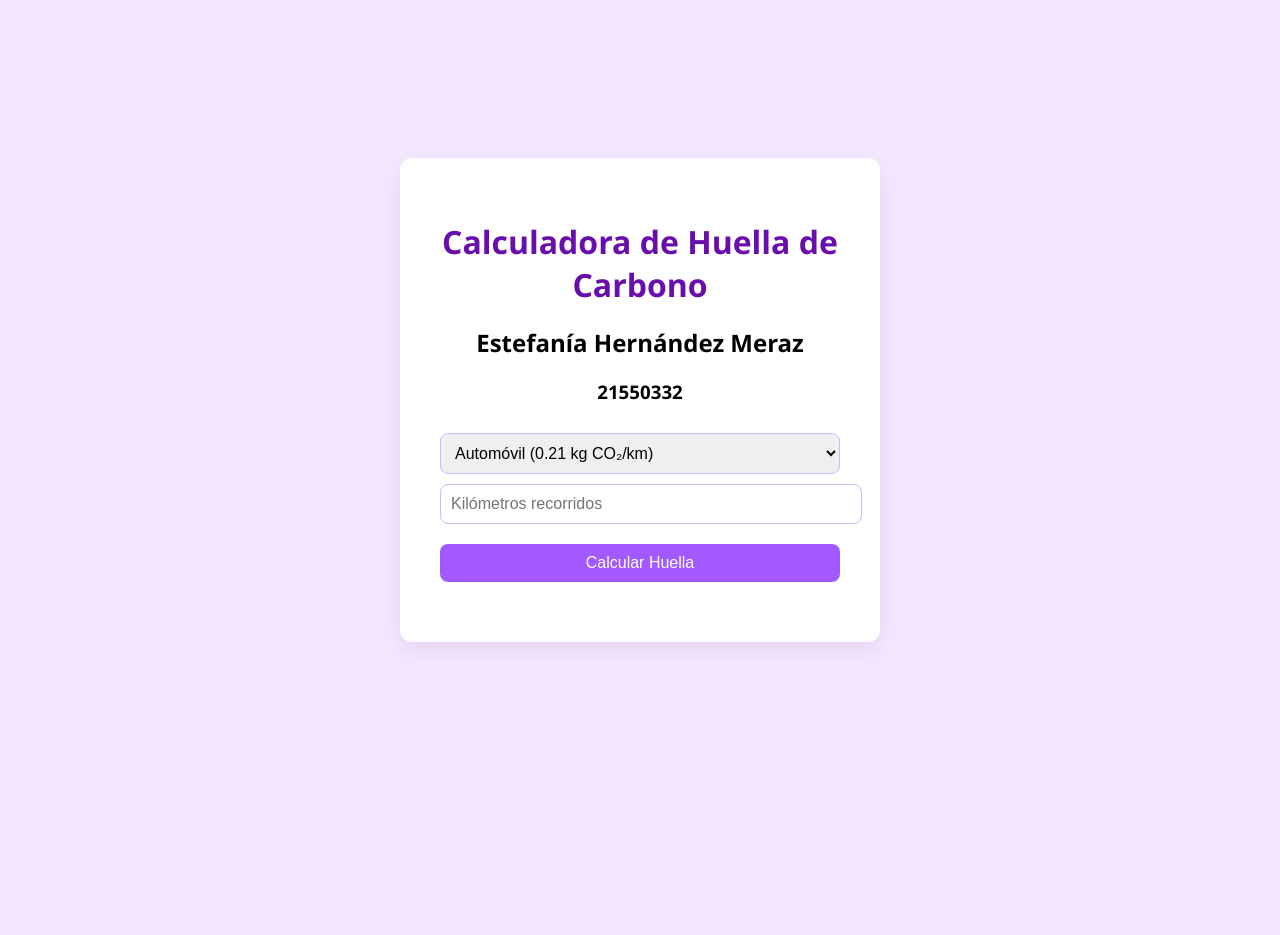
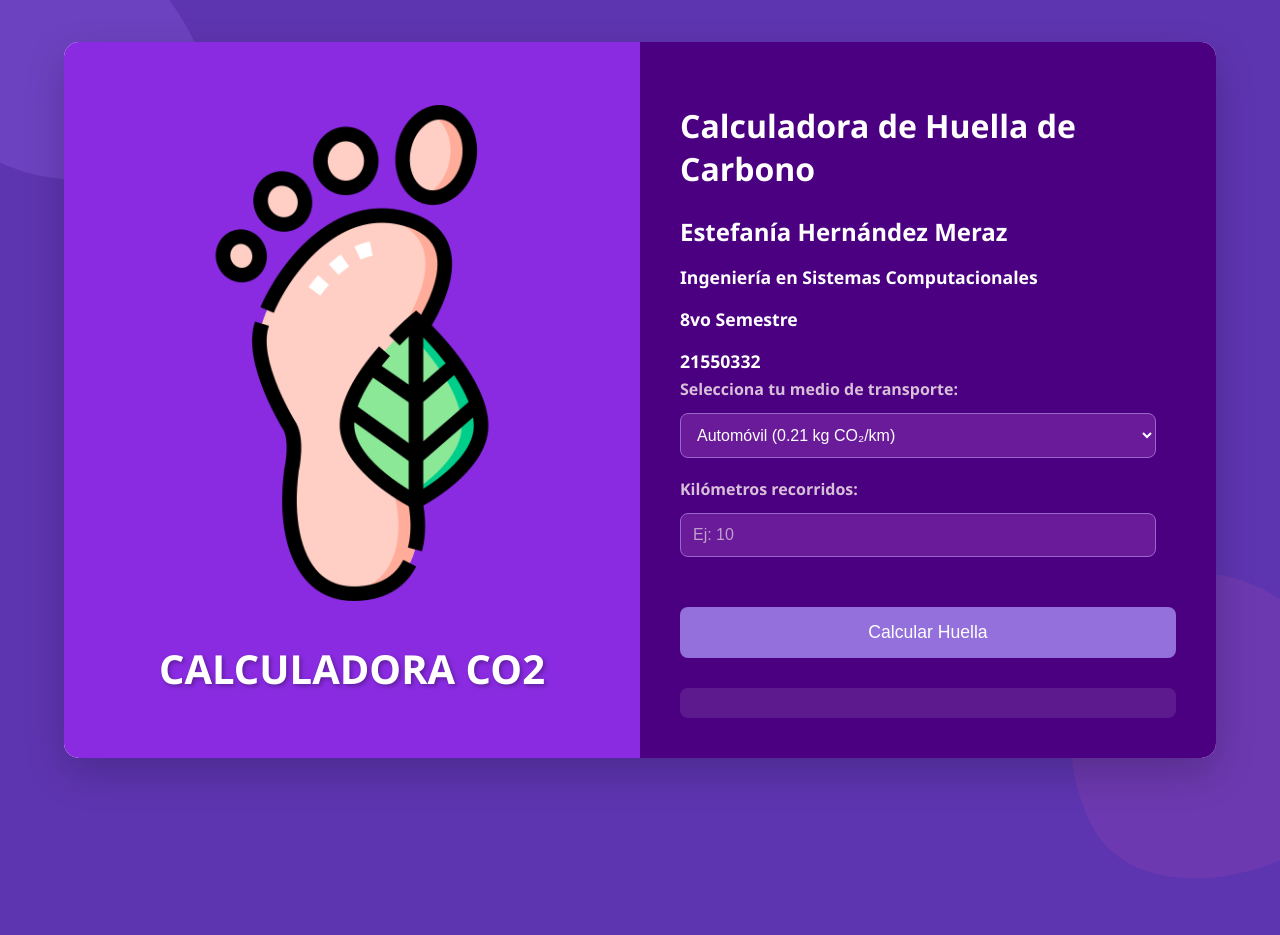
Before and after one commit to Fanny-404/HuellaDeCarbon, a Flask app: page / in a window 1280 px wide; the page is wider, and only the part inside the window is pictured. Before the commit the page ends 649 px from the top of that part, so only its background shows below. Run offline with Flask 3, Linux system fonts and the light colour scheme.

Commit message:
Agregado de datos personales en el html y modificacion del css

```diff
--- a/static/style.css
+++ b/static/style.css
@@ -2,63 +2,189 @@ body {
     font-family: 'Segoe UI', Tahoma, Geneva, Verdana, sans-serif;
     margin: 0;
     padding: 0;
-    background: #f3e8ff; /* fondo lila claro */
+    background-color: #5e35b1; /* Púrpura oscuro principal */
     display: flex;
     justify-content: center;
     align-items: center;
-    height: 100vh;
+    min-height: 100vh;
+    overflow: hidden; /* Oculta el overflow para las formas */
+    position: relative;
 }
 
-.container {
-    background: #ffffff;
+/* Abstract shapes in the background */
+body::before,
+body::after {
+    content: '';
+    position: absolute;
+    background-color: rgba(170, 119, 255, 0.2); /* Púrpura más claro y transparente */
+    border-radius: 50%;
+    z-index: -1;
+}
+
+body::before {
+    width: 250px;
+    height: 250px;
+    top: -50px;
+    left: -50px;
+    transform: rotate(45deg);
+    border-radius: 30% 70% 70% 30% / 30% 30% 70% 70%;
+}
+
+body::after {
+    width: 300px;
+    height: 300px;
+    bottom: -80px;
+    right: -80px;
+    transform: rotate(-30deg);
+    border-radius: 60% 40% 40% 60% / 60% 60% 40% 40%;
+    background-color: rgba(142, 68, 173, 0.3); /* Otro tono de púrpura transparente */
+}
+
+
+.main-wrapper {
+    display: flex;
+    width: 90%; /* Adjust as needed */
+    max-width: 1200px; /* Max width for the entire container */
+    background-color: #ffffff; /* White background for the entire card */
+    border-radius: 15px;
+    box-shadow: 0 15px 40px rgba(0, 0, 0, 0.2); /* Enhanced shadow */
+    overflow: hidden;
+}
+
+.left-section {
+    flex: 1; /* Takes up half the space */
+    background-color: #8a2be2; /* Blue Violet - lighter purple for the left side */
     padding: 40px;
-    border-radius: 12px;
-    box-shadow: 0 8px 24px rgba(128, 0, 128, 0.1); /* sombra púrpura suave */
+    display: flex;
+    flex-direction: column;
+    justify-content: center;
+    align-items: center;
     text-align: center;
-    width: 400px;
+    position: relative;
+    color: white;
+    box-sizing: border-box; /* Include padding in element's total width and height */
+}
+
+/* Image on the left side */
+.left-section .left-image {
+    max-width: 100%; /* Ensure image scales */
+    height: auto;
+    margin-bottom: 20px;
+    border-radius: 10px; /* Slightly rounded corners for the image */
+}
+
+.left-section .get-in-touch-text {
+    font-size: 2.5em;
+    font-weight: bold;
+    margin-top: 20px;
+    color: white; /* White text on purple background */
+    text-shadow: 2px 2px 4px rgba(0,0,0,0.3);
+}
+
+.right-section {
+    flex: 1; /* Takes up the other half */
+    background-color: #4b0082; /* Indigo - darker purple for the right side */
+    padding: 40px;
+    color: #f0e6fa; /* Light purple text for contrast */
+    box-sizing: border-box; /* Include padding in element's total width and height */
+}
+
+h1, h2, h3 {
+    color: #ffffff; /* White headings */
+    margin-bottom: 10px;
 }
 
 h1 {
-    color: #6a0dad; /* púrpura oscuro */
-    margin-bottom: 20px;
+    font-size: 2em;
+    margin-bottom: 25px;
 }
 
-ul {
-    list-style: none;
-    padding: 0;
-    margin-bottom: 30px;
+h2 {
+    font-size: 1.5em;
+    margin-bottom: 5px;
 }
 
-li {
-    font-size: 18px;
-    margin: 10px 0;
-    color: #7b3fa1; /* tono morado medio */
+h3 {
+    font-size: 1.1em;
+    margin-bottom: 5px;
 }
 
-select, input[type="number"], button {
-    padding: 10px;
-    margin-top: 10px;
+.form-group {
+    margin-bottom: 20px;
+    text-align: left; /* Align labels to the left */
+}
+
+label {
+    display: block;
+    margin-bottom: 8px;
+    font-weight: bold;
+    color: #d8bfd8; /* Thistle - lighter purple for labels */
+}
+
+select, input[type="number"] {
+    width: calc(100% - 20px); /* Account for padding */
+    padding: 12px;
+    margin-top: 5px;
+    border: 1px solid #9966cc; /* Medium purple border */
+    border-radius: 8px;
+    background-color: #6a1b9a; /* Darker purple for input fields */
+    color: #ffffff; /* White text inside inputs */
+    font-size: 16px;
+    box-sizing: border-box; /* Include padding and border in the element's total width and height */
+}
+
+select option {
+    background-color: #6a1b9a; /* Darker purple for dropdown options */
+    color: #ffffff;
+}
+
+/* Placeholder styling */
+input::placeholder {
+    color: #d8bfd8; /* Light purple placeholder */
+    opacity: 0.8; /* Slightly transparent */
+}
+
+
+button {
+    background-color: #9370db; /* Medium Purple */
+    color: white;
+    padding: 15px 25px;
+    border: none;
+    border-radius: 8px;
+    font-size: 1.1em;
+    cursor: pointer;
+    margin-top: 30px;
     width: 100%;
-    font-size: 16px;
-    border: 1px solid #d1b3ff; /* borde lavanda */
+    transition: background-color 0.3s ease, transform 0.2s ease;
+}
+
+button:hover {
+    background-color: #8a2be2; /* Blue Violet - slightly darker on hover */
+    transform: translateY(-2px); /* Slight lift effect */
+}
+
+#resultado {
+    margin-top: 30px;
+    font-size: 1.3em;
+    font-weight: bold;
+    color: #ffe066; /* A contrasting color for the result, like a light yellow, for emphasis */
+    background-color: rgba(255, 255, 255, 0.1); /* Subtle background for the result */
+    padding: 15px;
     border-radius: 8px;
 }
 
-button {
-    background-color: #a259ff; /* violeta vivo */
-    color: white;
-    border: none;
-    cursor: pointer;
-    margin-top: 20px;
-    transition: background-color 0.3s;
+/* Responsive adjustments */
+@media (max-width: 768px) {
+    .main-wrapper {
+        flex-direction: column; /* Stack sections vertically on smaller screens */
+        width: 95%;
+    }
+
+    .left-section, .right-section {
+        padding: 30px;
+    }
+
+    h1 {
+        font-size: 1.8em;
+    }
 }
-
-button:hover {
-    background-color: #9333ea; /* más oscuro al pasar el cursor */
-}
-
-#resultado {
-    margin-top: 20px;
-    font-weight: bold;
-    color: #5e35b1; /* púrpura intenso */
-}
--- a/templates/index.html
+++ b/templates/index.html
@@ -4,22 +4,35 @@
     <title>Calculadora CO2</title>
     <link rel="stylesheet" href="/static/style.css">
 </head>
-
 <body>
-        <div class="container">
+    <div class="main-wrapper">
+        <div class="left-section">
+            <img src="/static/huellaDeCarbono.png" alt="Get In Touch" class="left-image">
+            <div class="get-in-touch-text">CALCULADORA CO2</div>
+        </div>
+        <div class="right-section">
             <h1>Calculadora de Huella de Carbono</h1>
             <h2>Estefanía Hernández Meraz</h2>
+            <h3>Ingeniería en Sistemas Computacionales</h3>
+            <h3>8vo Semestre</h3>
             <h3>21550332</h3>
+            <div class="form-group">
+                <label for="transporte">Selecciona tu medio de transporte:</label>
                 <select id="transporte">
                     <option value="0.21">Automóvil (0.21 kg CO₂/km)</option>
                     <option value="0.05">Autobús (0.05 kg CO₂/km)</option>
                     <option value="0.15">Motocicleta (0.15 kg CO₂/km)</option>
                     <option value="0">Bicicleta / Caminando (0 kg CO₂)</option>
                 </select>
-            <input type="number" id="kilometros" placeholder="Kilómetros recorridos" min="0">
+            </div>
+            <div class="form-group">
+                <label for="kilometros">Kilómetros recorridos:</label>
+                <input type="number" id="kilometros" placeholder="Ej: 10" min="0">
+            </div>
             <button onclick="calcularCarbono()">Calcular Huella</button>
 
             <div id="resultado"></div>
+        </div>
     </div>
 
     <script>
```
Also changed, not shown: static/huellaDeCarbono.png (added). Lines whose indentation alone changed are shown as unchanged.
